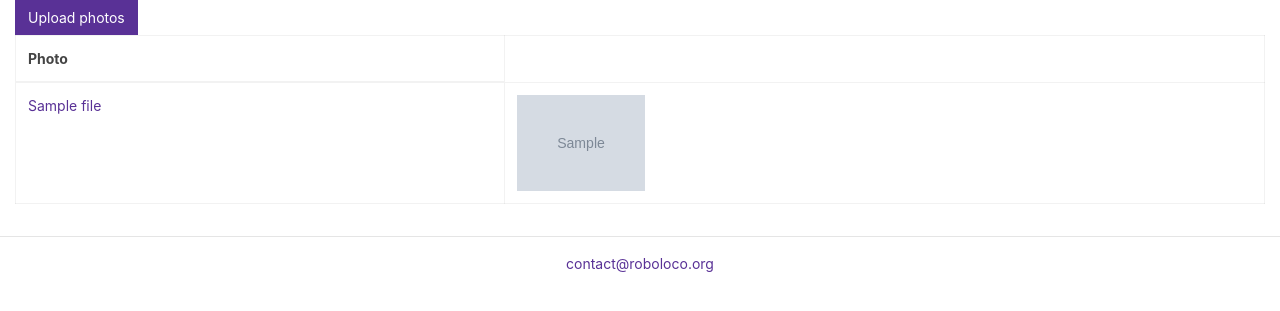
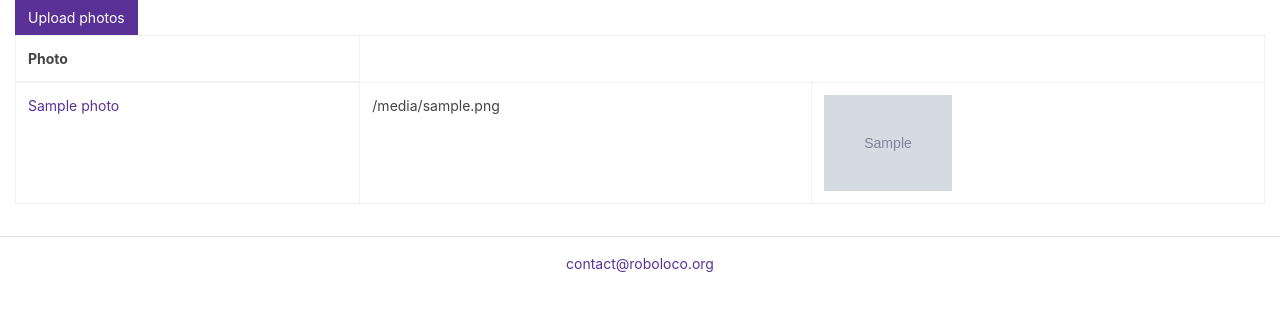
Before and after one commit to sonikarichamodur/website, a Django app: template blog/templates/blog/files/index.html in a window 1280 px wide. Shown: the part 79-390 px from the top of the page. Run offline with Django 3.2, Linux system fonts and the light colour scheme; tables that the repository leaves empty hold one stand-in row (values such as "Sample post"); the template is opened without the code that fills it: values that come from a table or form of the project are taken from there, most other values are stand-ins (such as "Sample title", 1, 10 or a date in 2020); grey boxes marked "Sample" are stand-in pictures; parts of the project's set-up code (start-up, migrations or seed data) failed here and were passed over; some libraries are stand-ins or nearby versions.

Commit message:
format+Fixed gallery output

```diff
--- a/blog/models/files.py
+++ b/blog/models/files.py
@@ -31,3 +31,8 @@
     class Meta:
         verbose_name = "File"
         verbose_name_plural = "Files"
+
+    def get_rel_url(self):
+        return "/files/%s.%s" % (
+            self.pk, self.get_ext(),
+        )
--- a/blog/templates/blog/files/index.html
+++ b/blog/templates/blog/files/index.html
@@ -34,8 +34,9 @@
         <tbody>
         {% for fil in files %}
             <tr>
-        <td><a href="{{ photo.file.url }}">{{ photo.file.name }}</a></td>
-          <td><img src="{{ photo.file.url }}" width="128"></td>
+                <td><a href="{{ photo.get_absolute_url }}">{{ photo.title }}</a></td>
+                <td>{{ photo.get_rel_url }}</td>
+                <td><img src="{{ photo.get_absolute_url }}" width="128"></td>
             </tr>
         {% endfor %}
         </tbody>
--- a/blog/views/files.py
+++ b/blog/views/files.py
@@ -28,8 +28,7 @@
         if form.is_valid():
             form.instance.user = request.user
             file = form.save()
-            data = {'is_valid': True, 'name': "/files/%s.%s" % (
-                file.pk, file.get_ext())
+            data = {'is_valid': True, 'name': )
                 , 'url': file.get_absolute_url()}
         else:
             data = {'is_valid': False}
```
Lines whose indentation alone changed are shown as unchanged.
